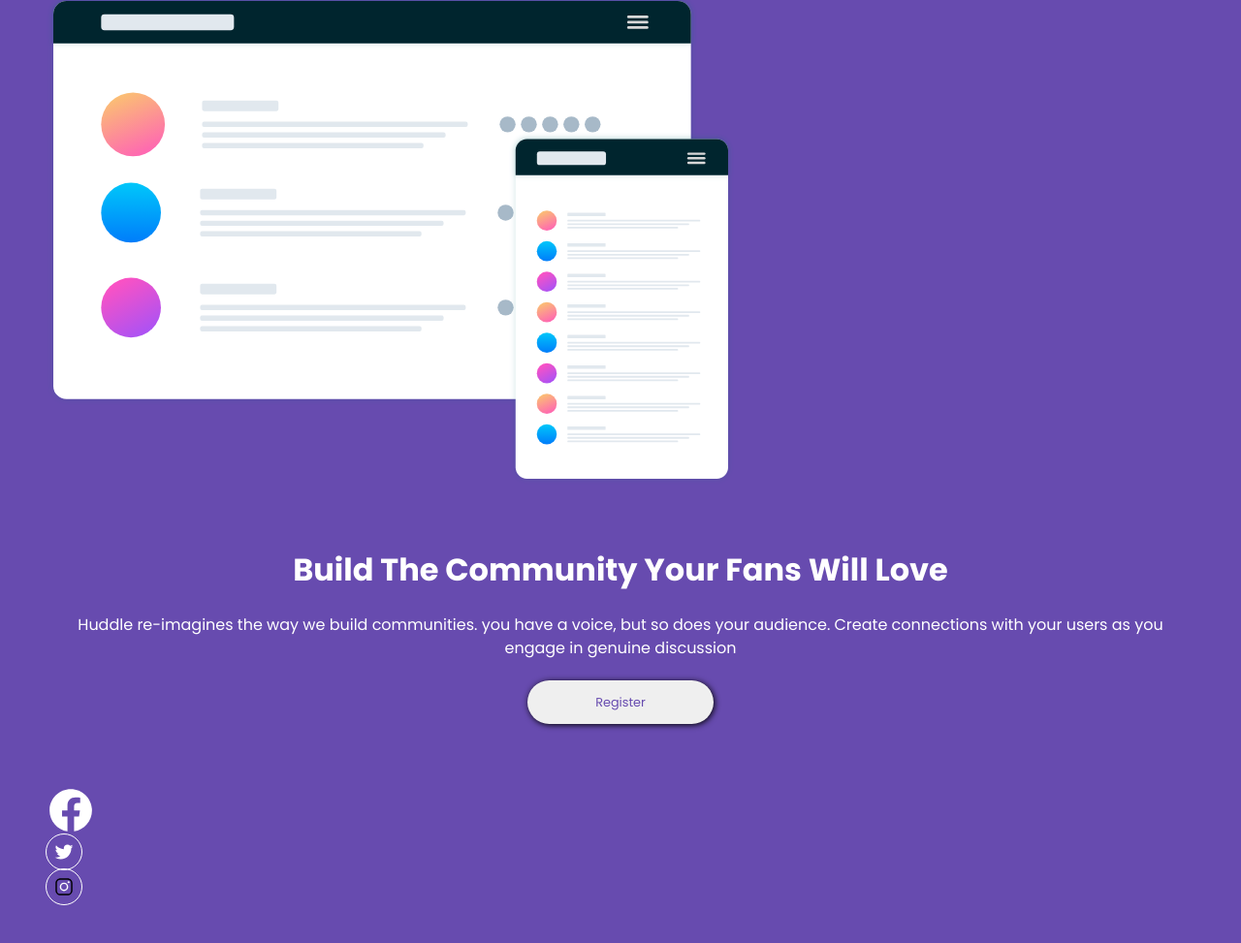
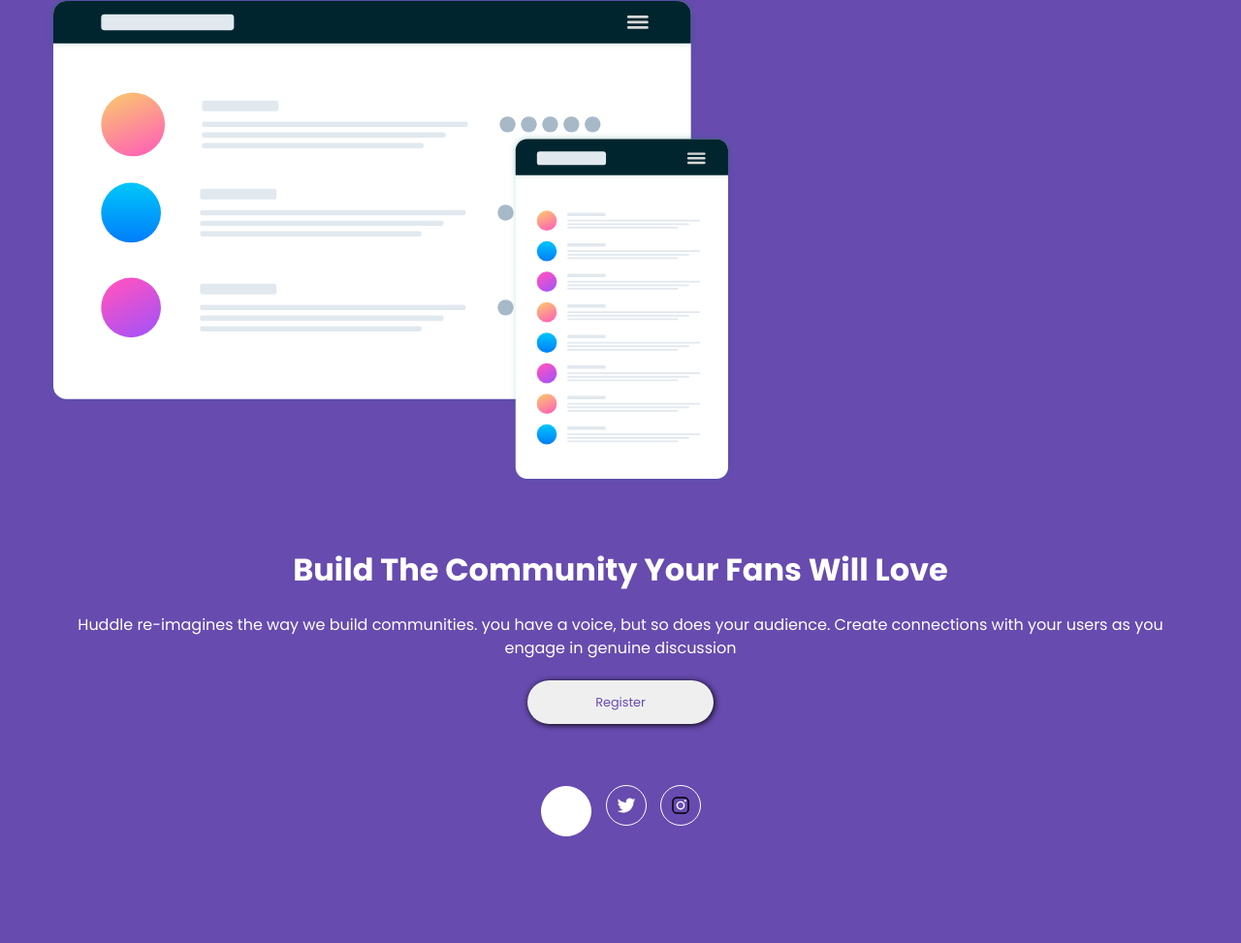
Before and after one commit to GiroFrm/huddle, a plain HTML site: page index.html in a window 1280 px wide. Shown: the part 183-1156 px from the top of the page at 97% size. After the commit the page ends 1094 px from the top, so only its background shows below. Drawn offline with Linux system fonts and the light colour scheme.

Commit message:
style: Style footer section

```diff
--- a/style.css
+++ b/style.css
@@ -57,12 +57,15 @@
   body{
     background-color: var(--clr-primary-500);
     padding: 3rem;
-    display: grid;
-    gap: 4rem;
+
     text-align: center;
     color: white;
     font-family: var(--ff-base);
 
+  }
+
+  body>*:not(:last-child){
+   margin-bottom: 4rem;
   }
 
   .hero-image{
@@ -93,10 +96,36 @@
 
   .icon-container{
     outline: 1px solid white;
-     width: fit-content;
+     width: 40px;
+     height: 40px;
      border-radius: 50%;
-     padding: 0.5rem;
+
      display: grid;
      place-content: center;
+     aspect-ratio: 1 / 1 ;
+  }
 
-  }
+  .img-social{
+    background-color:white;
+    width:fit-content;
+    overflow: hidden;
+    border-radius: 50%;
+
+    border: 1px solid white;
+
+}
+
+.overlap{
+
+    width: 100%;
+}
+
+.logo-fb{
+    width:100%;
+}
+
+.secondary-navigation{
+    display: flex;
+    justify-content: center;
+    gap: 1rem;
+}
```
